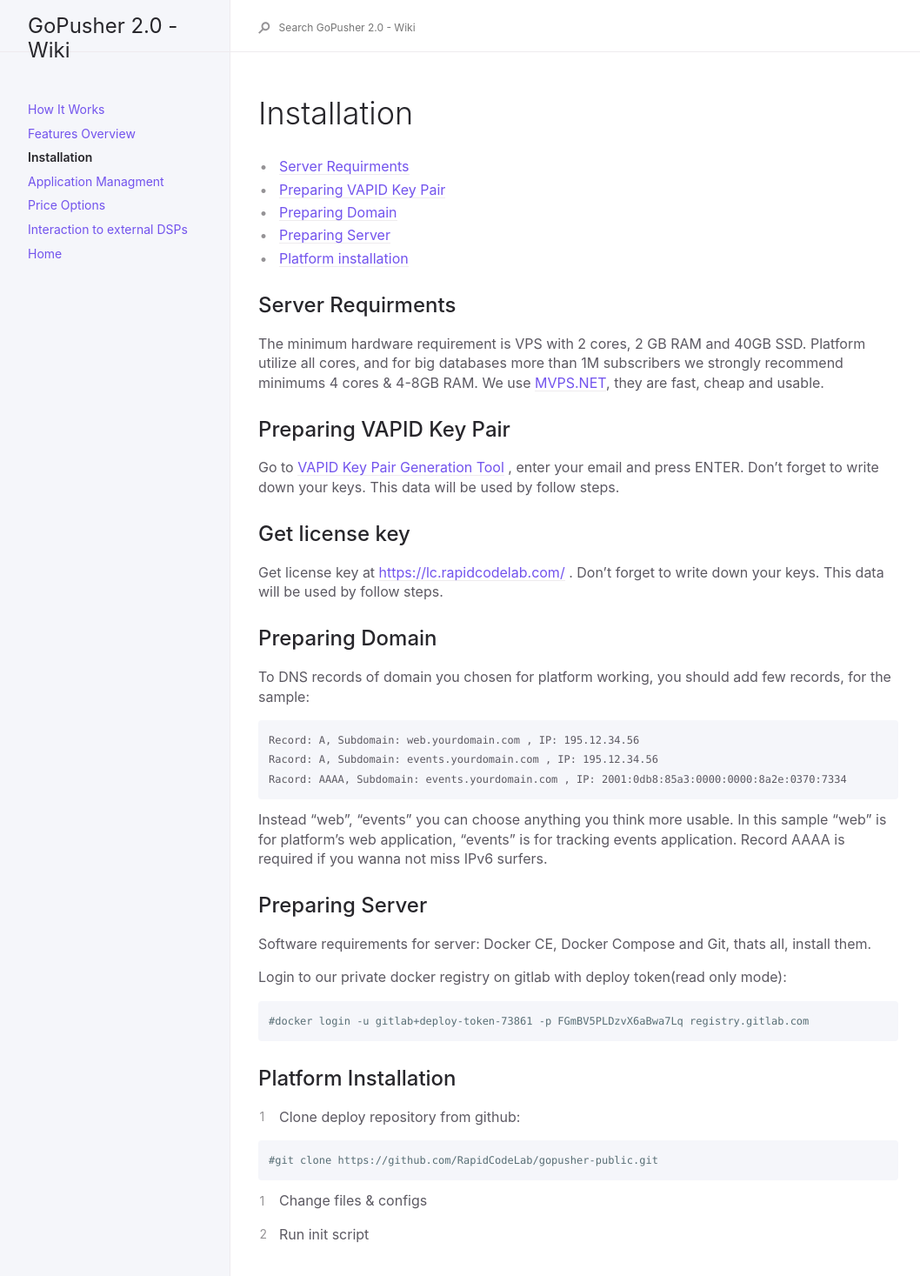
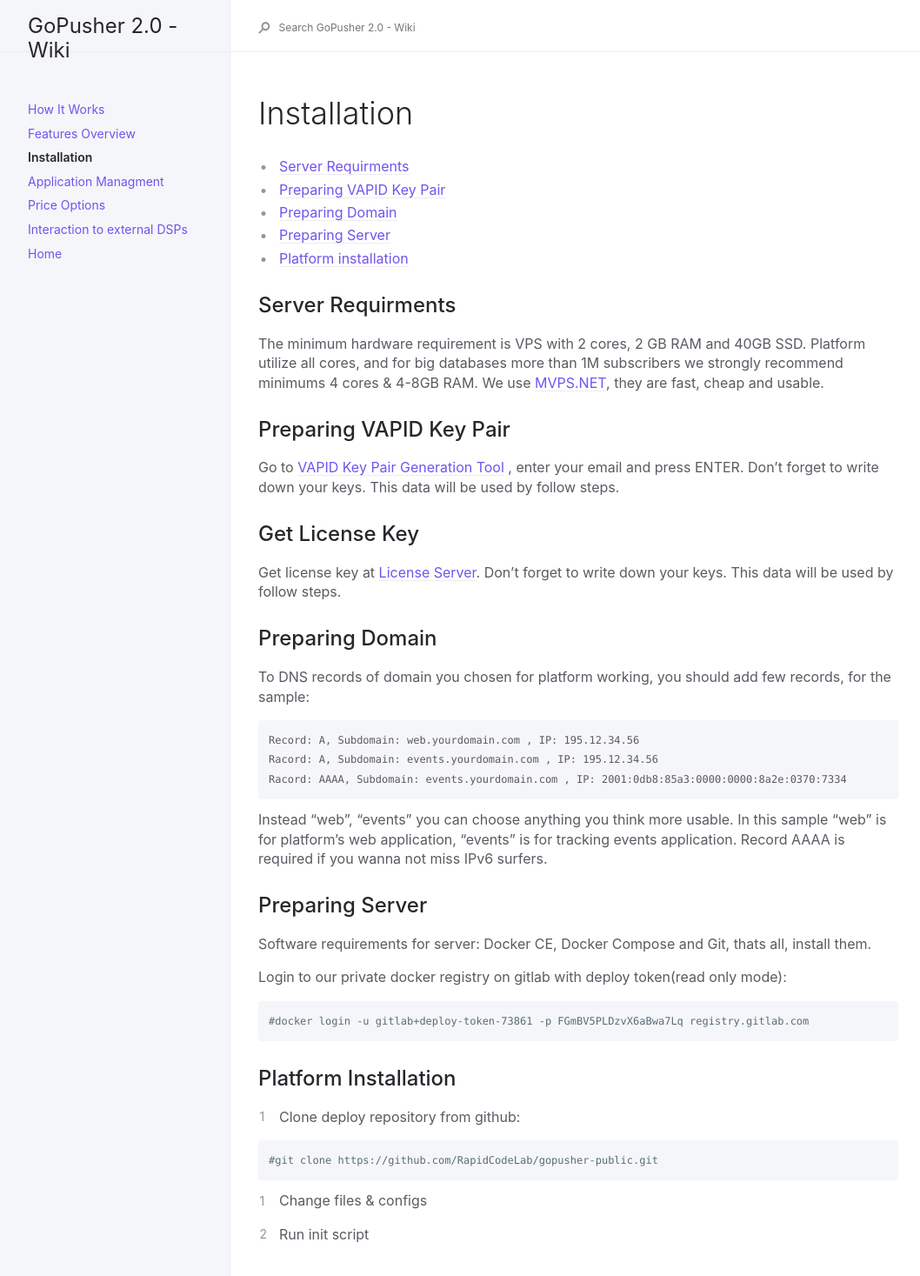
Before and after one commit to RapidCodeLab/gopusher-wiki, a Jekyll site: the page built from docs/02-install.md, in a window 1280 px wide. Shown: the top 1467 px of the page at 87% size, without its empty margins (91-1149 px from the left). Built offline with Jekyll 4.4.1, drawn with Linux system fonts in a browser that asks for light colours; our own code applies the rules of GitHub Pages for plain Markdown files.

```diff
--- a/docs/02-install.md
+++ b/docs/02-install.md
@@ -16,9 +16,9 @@ The minimum hardware requirement is VPS with 2 cores, 2 GB RAM and 40GB SSD. Pla
 Go to [VAPID Key Pair Generation Tool](https://vapid-keys.rapidcodelab.repl.run/){:target="_blank"} , enter your email and press ENTER. Don't forget to write down your keys. This data will be used by follow steps.
 
 
-## Get license key
+## Get License Key
 
-Get license key at [https://lc.rapidcodelab.com/](https://lc.rapidcodelab.com/){:target="_blank"} . Don't forget to write down your keys. This data will be used by follow steps.
+Get license key at [License Server](https://lc.rapidcodelab.com/){:target="_blank"}. Don't forget to write down your keys. This data will be used by follow steps.
 
 ## Preparing Domain
 
```
